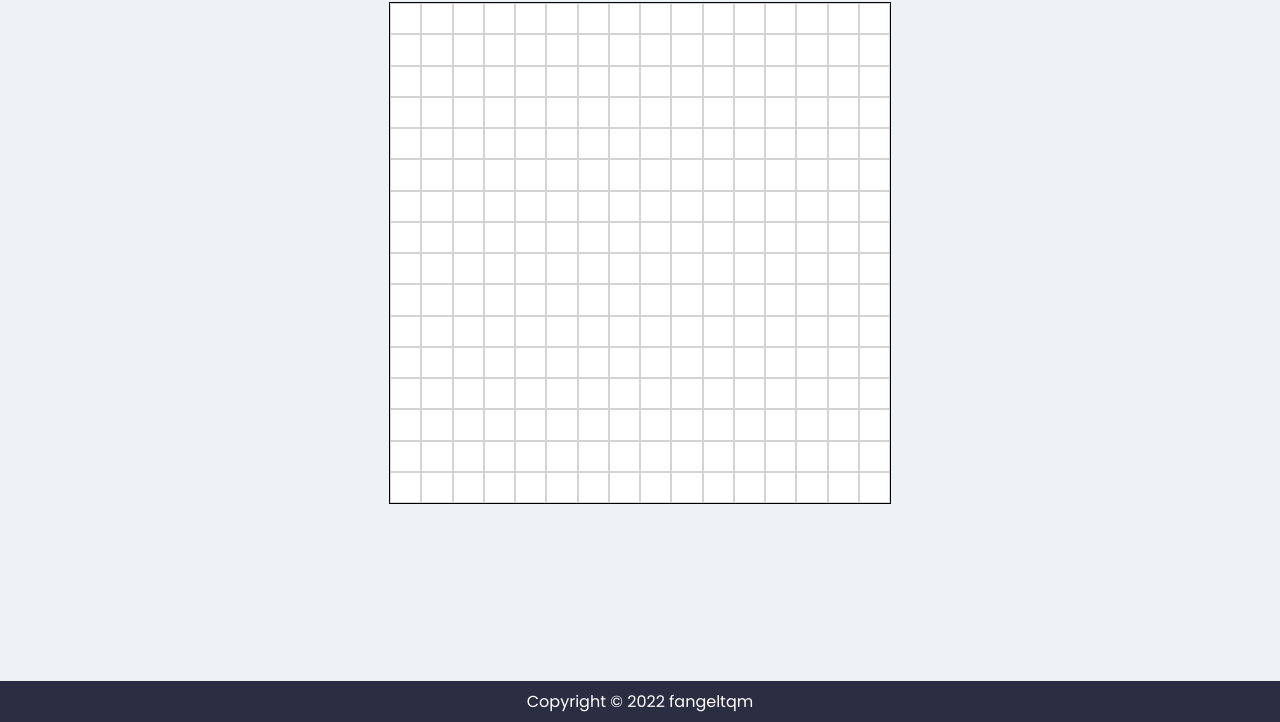
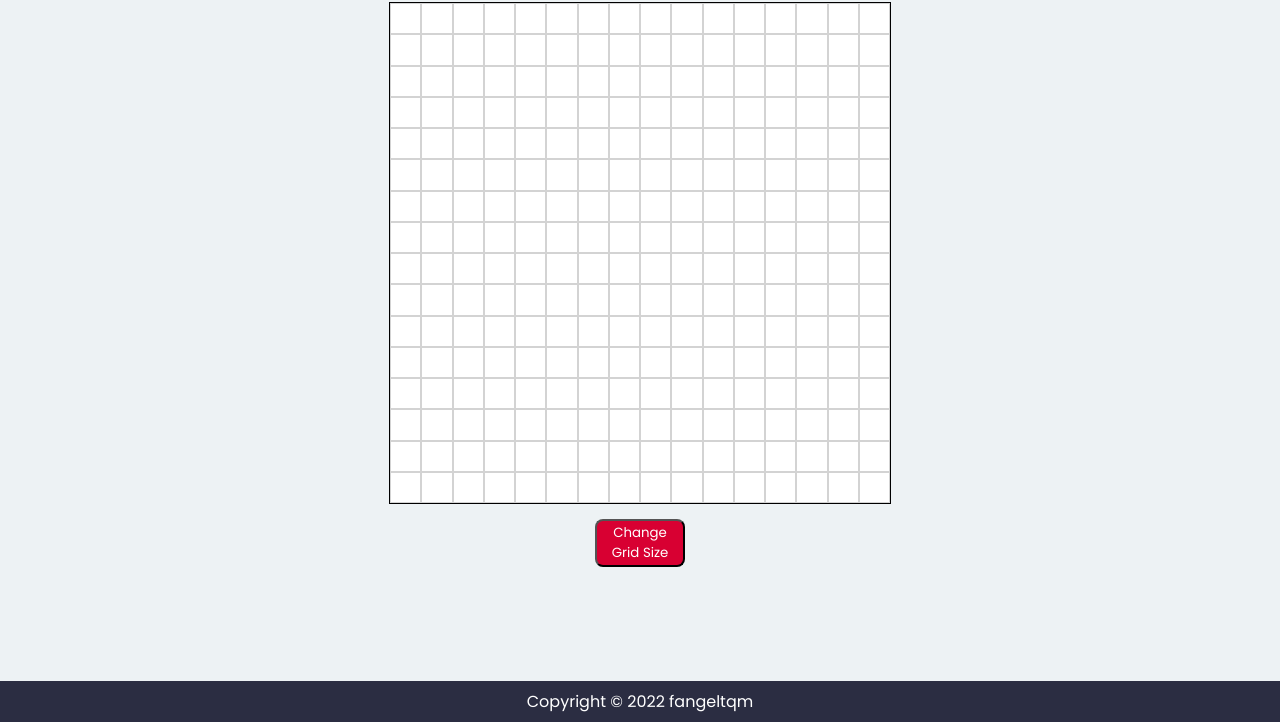
Before and after one commit to fangeltqm/etch-a-sketch, a plain HTML site: page index.html in a window 1280 px wide. Shown: the part 78-800 px from the top of the page. Drawn offline with Linux system fonts and the light colour scheme.

Commit message:
add button for changing grid size

```diff
--- a/index.html
+++ b/index.html
@@ -21,7 +21,9 @@
 
         </div>
 
-
+        <button class="change-size">
+            Change Grid Size
+        </button>
 
         <div class="footer">
             Copyright &copy; 2022 fangeltqm
--- a/style.css
+++ b/style.css
@@ -8,13 +8,14 @@ body {
     background-color: #edf2f4;
     display: flex;
     flex-direction: column;
+    gap: 0.5em;
     min-height: 100vh;
 }
 
 h1 {
     text-align: center;
     color: #2b2d42;
-    padding: 0.5em;
+    padding-top: 0.5em;
 
 }
 
@@ -38,6 +39,16 @@ h1 {
 
 }
 
+.change-size {
+    margin: 0.5em;
+    width: 90px;
+    align-self: center;
+    background-color: #d80032;
+    color: white;
+    border-radius: 8px;
+    padding: 2px;
+
+}
 
 
 .footer {
```
